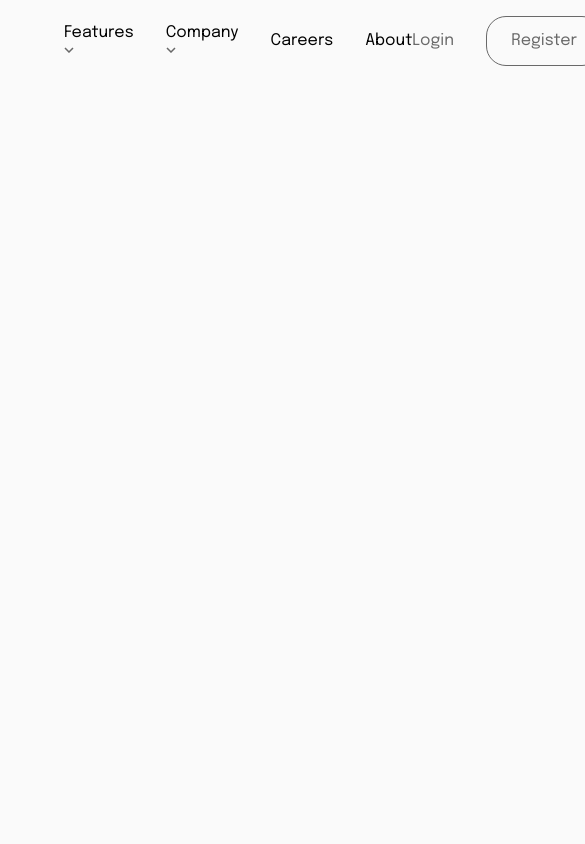
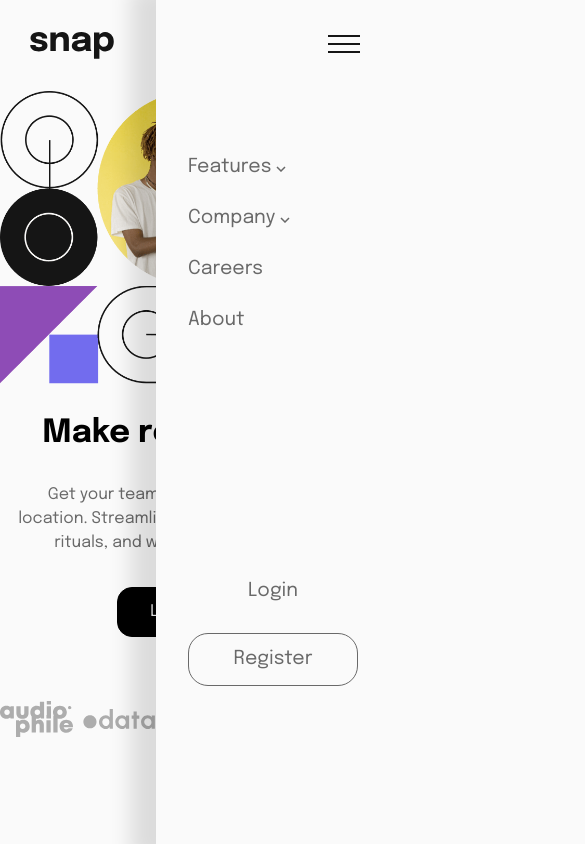
Before and after one commit to TriTran286/dropdown-responsivee, a plain HTML site: page index.html in a window 390 px wide. Shown: the whole page, 585 px wide, since content can reach past the window. Drawn offline with nearby package versions, Linux system fonts and the light colour scheme.

Commit message:
Complete css file

```diff
--- a/index.html
+++ b/index.html
@@ -17,7 +17,7 @@
     <a href="#" class="logo">
         <img src="./images/logo.svg" alt="logo">
     </a>
-    <nav class="navbar-section">
+    <nav class="navbar-section sidebar">
       <ul class="btn-left-side">
         <li class="btn-active">
           <a href="#">
@@ -57,21 +57,25 @@
       </ul>
       <div class="btn-right-side">
         <a href="#" class="login-btn">Login</a>
-        <button href="#" class="Register-btn">Register</button>
+        <button href="#" class="register-btn">Register</button>
       </div>
+
     </nav>
+    <div class="hamburger-menu">
+      <svg width="32" height="18" class="open-menu" xmlns="http://www.w3.org/2000/svg"><g fill="#151515" fill-rule="evenodd"><path d="M0 0h32v2H0zM0 8h32v2H0zM0 16h32v2H0z"/></g></svg>
+    </div>
   </header>
 
 
-  <!-- <main id="main">
+  <main id="main">
     <section class="content">
-      <h1>Make</br> remote work</h1>
+      <div class="content-title">
+        <h1>Make <br> remote work</h1>
+      </div>
       <p>
         Get your team in sync, no matter your location. Streamline processes, create team rituals, and watch productivity soar.
       </p>
-
       <div class="more-btn">Learn more</div>
-
       <div class="client-bar">
         <ul class="client-img">
           <li><img src="./images/client-audiophile.svg" alt="#"></li>
@@ -79,15 +83,14 @@
           <li><img src="./images/client-maker.svg" alt="#"></li>
           <li><img src="./images/client-meet.svg" alt="#"></li>
         </ul>
+      </div>
+    </section>
+    <div class="hero-img">
+      <img src="./images/image-hero-mobile.png" class="img-mobile">
+      <img src="./images/image-hero-desktop.png" class="img-desktop">
+    </div>
 
-
-
-
-      </div>
-
-    </section>
-    <img src="./images/image-hero-desktop.png" alt="#" class="hero-img">
-  </main> -->
+  </main>
 
 </body>
 </html>
--- a/style.css
+++ b/style.css
@@ -48,6 +48,7 @@ body{
     padding: 1rem;
 }
 header{
+    width:100%;
     display: flex;
     justify-items: center;
     gap: 3rem;
@@ -63,7 +64,7 @@ header{
 .btn-left-side{
     display: flex;
     justify-content: space-between;
-    align-items: center;
+    align-items:flex-start;
     gap:2rem;
 }
 .btn-active{
@@ -74,11 +75,19 @@ header{
     position: absolute;
     z-index: 999;
     flex-direction: column;
-    display: none;
+    display: block;
     border-radius: 1rem;
     box-shadow: 0 0 18px rgba(0, 0, 0, 0.122);
     margin-top: 1rem;
     padding: 1.5rem;
+}
+
+@media screen and (max-width:800px) {
+    .btn-dropdown{
+        display:none;
+        position:unset;
+        box-shadow: none;
+    }
 }
 
 .btn-dropdown li{
@@ -113,10 +122,6 @@ header{
     color: hsl(0, 0%, 41%);
 }
 
-.btn-right-side:hover{
-    color: hsl(0, 0%, 8%);
-}
-
 .btn-right-side button{
     padding: 1rem 1.5rem;
     color: hsl(0, 0%, 41%);
@@ -128,3 +133,178 @@ header{
 .btn-right-side button:hover{
     color: hsl(0, 0%, 8%);
 }
+
+.hamburger-menu{
+    display: none;
+}
+
+@media screen and (max-width:800px) {
+    body{
+        padding:0;
+        height:100vh;
+    }
+    header{
+        padding: 2rem 30px;
+    }
+
+    .hamburger-menu{
+        display: block;
+        z-index: 1000;
+    }
+    header{
+        justify-content: space-between;
+    }
+    .sidebar{
+        display: flex;
+        background-color: hsl(0, 0%, 98%);
+        font-size: 1.2em;
+        position: absolute;
+        top: 0;
+        right: 0;
+        width:60%;
+        min-height: 100vh;
+        flex-direction: column;
+        align-items: center;
+        justify-content: space-around;
+        padding:2rem 2rem;
+        transition: all 0.5s ease;
+        box-shadow: -10px 2px 20px 15px rgba(0, 0, 0, 0.122);
+        color:hsl(0, 0%, 41%);
+    }
+    .btn-left-side,
+    .btn-right-side{
+      flex-direction: column;
+      width:100%;
+    }
+    .btn-dropdown{
+        display: none;
+        padding:inherit;
+        padding-left:2rem;
+    }
+
+    .btn-right-side .register-btn{
+        width:100%;
+    }
+
+    /* Main part */
+
+    main {
+        display: grid;
+        grid-template-columns: 1fr;
+        grid-template-rows: 0.9fr 1.1fr;
+        grid-template-areas:
+            "img"
+          "content";
+        }
+    main .hero-img .img-desktop{
+        display:none;
+    }
+
+    .content{
+        grid-area:content;
+        text-align: center;
+    }
+
+    .content-title br{
+        display:none;
+    }
+
+    .content-title h1{
+        font-size: 2rem;
+        font-weight: bold;
+        margin:2rem 0;
+    }
+    .content p{
+        display:inline-block;
+        font-size: 1rem;
+        line-height: 1.5;
+        padding:0 1rem;
+        color:hsl(0, 0%, 41%);
+    }
+    .content .more-btn{
+        display: inline-block;
+        padding:1rem 2rem;
+        margin:2rem 0;
+        background-color: black;
+        color:hsl(0, 0%, 98%);
+        border-radius: 15px;
+        border:1px solid black;
+    }
+    .client-bar{
+        margin-top:2rem ;
+    }
+    .client-bar > .client-img{
+        display:flex;
+        justify-content:space-between;
+        align-items: center;
+    }
+}
+
+.img-desktop{
+    display:block;
+}
+
+.img-mobile{
+   display:none;
+}
+
+@media (max-width: 800px) and (min-width: 300px){
+    .img-desktop{
+     display:none;
+    }
+
+    .img-mobile{
+     display:block;
+    }
+}
+
+/* Desktop */
+@media (min-width: 800px){
+    main {
+        display:flex;
+        justify-content: space-around;
+        gap:3rem;
+        padding:2rem 3rem 0 6rem;
+      }
+    .hero-img {
+        width:80%;
+    }
+    main .content {
+        display: flex;
+        flex-direction: column;
+        justify-content: space-between;
+        flex-wrap: nowrap;
+        gap:3rem;
+    }
+    .content-title h1{
+        font-size: 4rem;
+        font-weight: bold;
+        margin-top: 10rem;
+    }
+    .content p{
+        display:inline-block;
+        line-height: 1.5;
+        width:65%;
+        color:hsl(0, 0%, 41%);
+    }
+    .content .more-btn{
+        display: inline-block;
+        padding:1rem 1rem;
+        width:25%;
+        text-align: center;
+        color:hsl(0, 0%, 8%);
+        border-radius: 15px;
+        border:1px solid black;
+    }
+    .content .more-btn:hover{
+        background-color: hsl(0, 0%, 8%);
+        color:hsl(0, 0%, 98%);
+        cursor: pointer;
+    }
+    .client-bar > .client-img{
+        display:flex;
+        justify-content:space-between;
+        align-items: center;
+    }
+
+}
```
